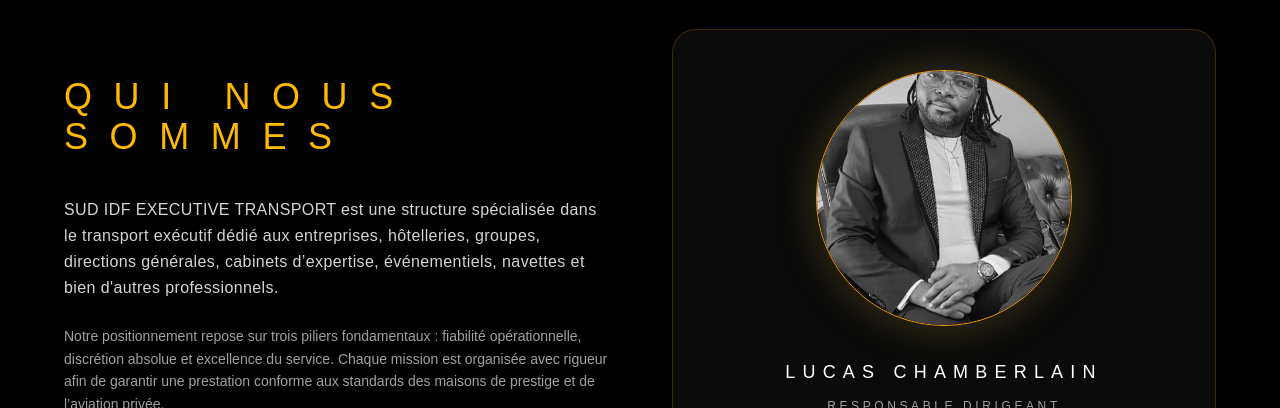
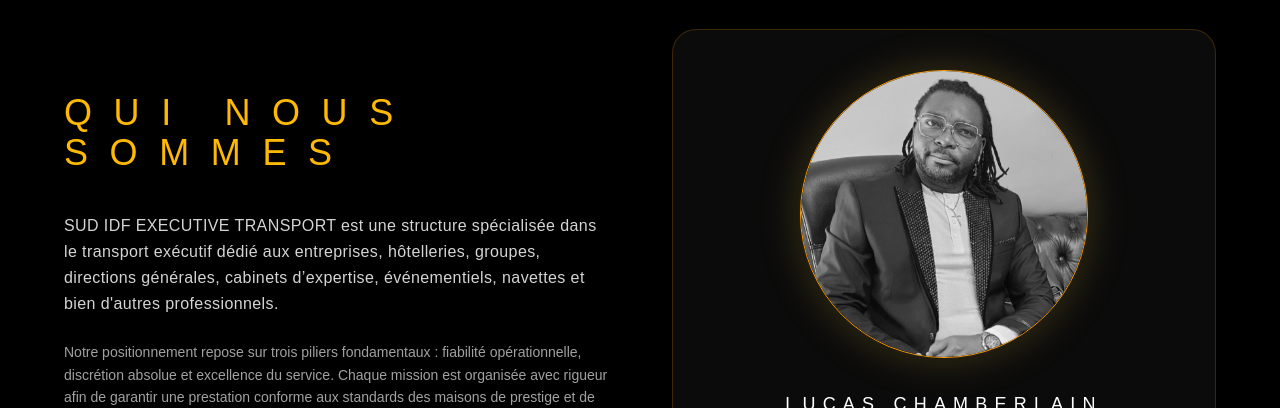
Before and after one commit to heboluc-web/sud-idf-site, a Next.js app: page / in a window 1280 px wide. Shown: the part 1539-1947 px from the top of the page. Built offline with nearby package versions, Linux system fonts and the light colour scheme.

Commit message:
ajustement photo profil

```diff
--- a/app/page.tsx
+++ b/app/page.tsx
@@ -199,7 +199,7 @@ const [visibleSections, setVisibleSections] = useState<{[key:string]: boolean}>(
         <img
           src="/lucas.jpg"
           alt="Fondateur"
-          className="w-56 h-56 md:w-64 md:h-64 object-cover rounded-full border border-amber-500 shadow-[0_0_40px_rgba(212,175,55,0.25)]"
+          className="w-64 h-64 md:w-72 md:h-72 object-cover object-top rounded-full border border-amber-500 shadow-[0_0_40px_rgba(212,175,55,0.25)]"
         />
       </div>
 
```
